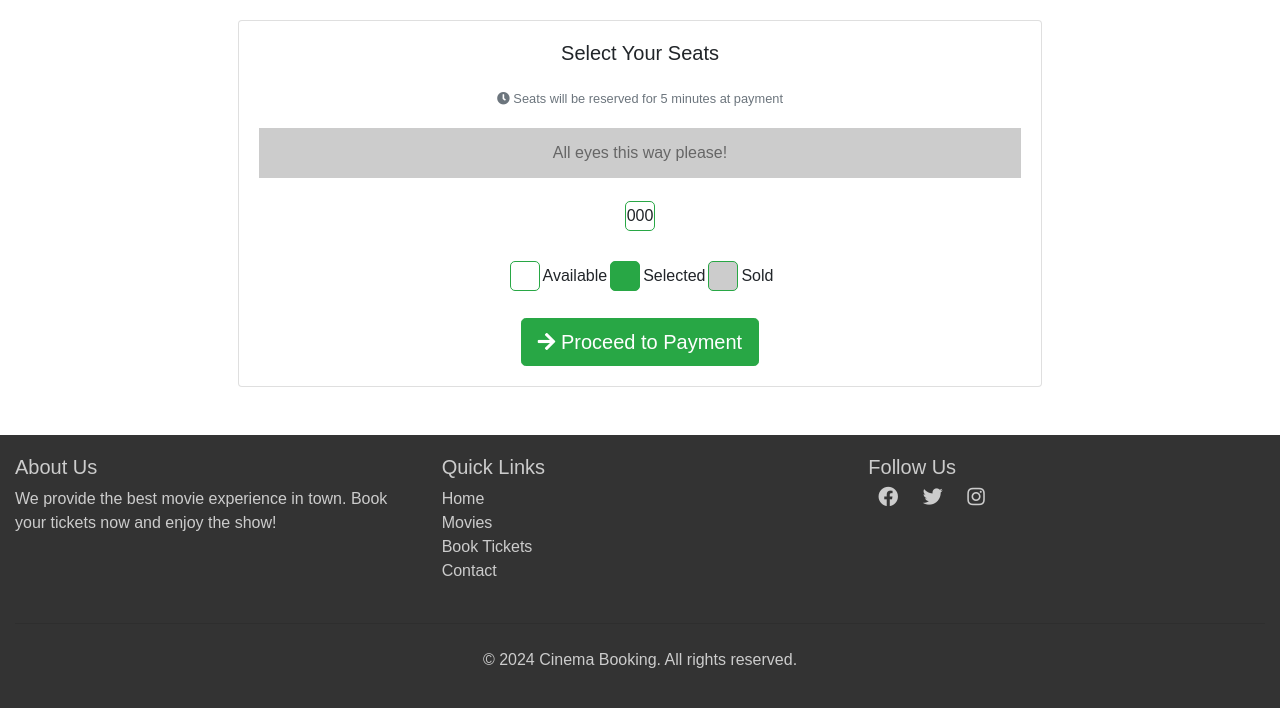
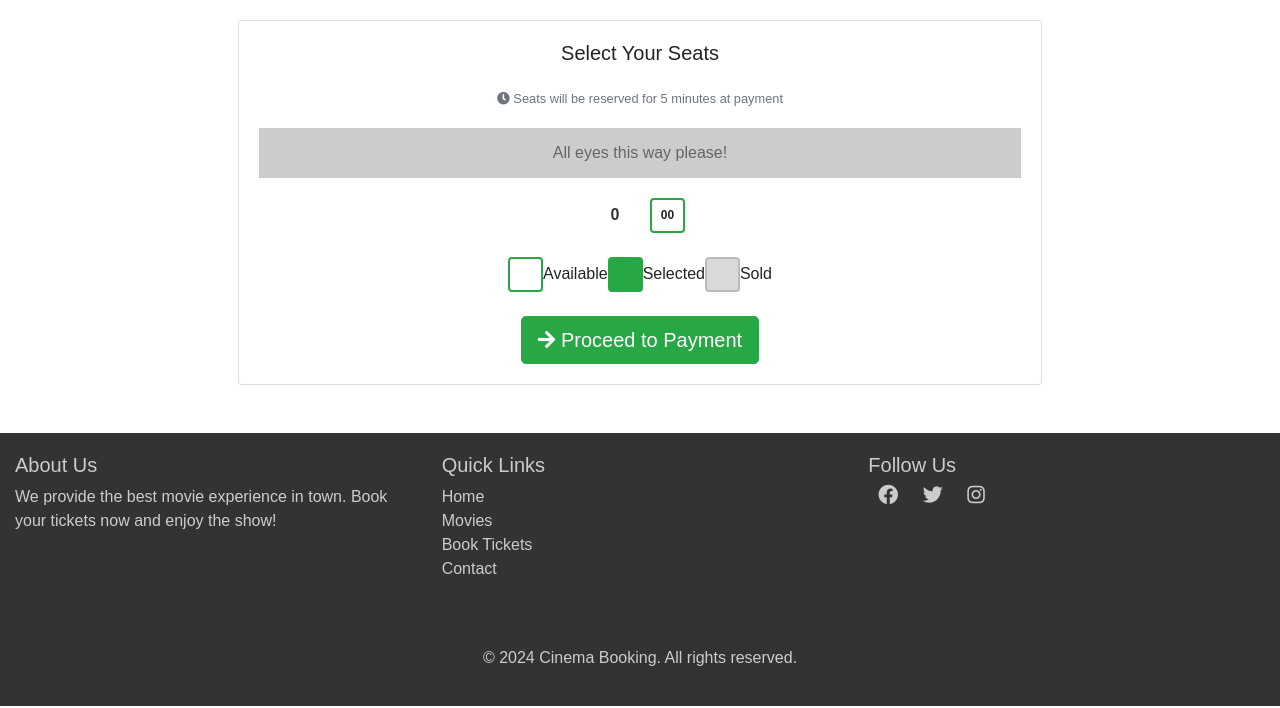
Before and after one commit to Lowrence-Devu/bookmyshow_clone, a Django app: page /movies/theater/1/seats/ in a window 1280 px wide. Shown: the part 229-937 px from the top of the page. Run offline with Django 5.2, Linux system fonts and the light colour scheme; a user stored in the database is signed in; tables that the repository leaves empty hold one stand-in row (values such as "Sample post"); data that the repository does not hold is empty; some libraries are stand-ins or nearby versions.

Commit message:
Feature: Reorganize seat layout to display by row (A, B, C...) with row labels - cinema-style grid

```diff
--- a/templates/movies/seat_selection.html
+++ b/templates/movies/seat_selection.html
@@ -44,8 +44,13 @@
 
           <form method="POST" action="{% url 'reserve_seats' theaters.id %}">
             {% csrf_token %}
-            <div class="d-flex justify-content-center flex-wrap mb-4">
-              {% for seat in seats %}
+            <div class="seats-layout mb-4">
+              {% regroup seats by seat_number|slice:":1" as seats_by_row %}
+              {% for row_letter, row_seats in seats_by_row %}
+              <div class="seat-row">
+                <div class="row-label">{{ row_letter }}</div>
+                <div class="row-seats">
+                  {% for seat in row_seats %}
                   <div class="seat {% if seat.is_booked %}sold{% endif %}">
                     {% if not seat.is_booked %}
                     <input
@@ -58,9 +63,16 @@
                     <label
                       for="seat-{{ seat.id }}"
                       class="w-100 h-100 d-flex align-items-center justify-content-center"
-                  >{{ seat.seat_number }}</label
+                      >{{ seat.seat_number|slice:"1:" }}</label
                     >
-                {% else %} {{ seat.seat_number }} {% endif %}
+                    {% else %}
+                    <div class="w-100 h-100 d-flex align-items-center justify-content-center">
+                      {{ seat.seat_number|slice:"1:" }}
+                    </div>
+                    {% endif %}
+                  </div>
+                  {% endfor %}
+                </div>
               </div>
               {% endfor %}
             </div>
@@ -97,29 +109,88 @@
   body {
     font-family: Arial, sans-serif;
   }
+
+  .seats-layout {
+    display: flex;
+    flex-direction: column;
+    align-items: center;
+    gap: 12px;
+  }
+
+  .seat-row {
+    display: flex;
+    align-items: center;
+    gap: 15px;
+  }
+
+  .row-label {
+    font-weight: bold;
+    font-size: 16px;
+    width: 40px;
+    text-align: center;
+    color: #333;
+  }
+
+  .row-seats {
+    display: flex;
+    gap: 5px;
+    flex-wrap: wrap;
+    justify-content: center;
+  }
+
   .seat {
-    width: 30px;
-    height: 30px;
-    border: 1px solid #28a745;
-    margin: 3px;
+    width: 35px;
+    height: 35px;
+    border: 2px solid #28a745;
+    background-color: white;
     text-align: center;
-    line-height: 30px;
+    line-height: 33px;
     cursor: pointer;
-    border-radius: 5px;
-    transition: background-color 0.3s, color 0.3s;
+    border-radius: 4px;
+    transition: all 0.3s ease;
+    font-weight: bold;
+    font-size: 12px;
+    display: flex;
+    align-items: center;
+    justify-content: center;
   }
-  .seat:hover {
+
+  .seat:hover:not(.sold) {
     background-color: #28a745;
     color: white;
+    transform: scale(1.1);
+    box-shadow: 0 2px 8px rgba(40, 167, 69, 0.3);
   }
+
+  .seat input[type="checkbox"]:checked + label {
+    background-color: #28a745;
+    color: white;
+    border-color: #28a745;
+  }
+
   .seat.selected {
     background-color: #28a745;
     color: white;
+    border-color: #28a745;
   }
+
   .seat.sold {
-    background-color: #ccc;
+    background-color: #d9d9d9;
+    color: #666;
     cursor: not-allowed;
+    border-color: #bbb;
   }
+
+  .seat label {
+    cursor: pointer;
+    width: 100%;
+    height: 100%;
+    margin: 0;
+    display: flex;
+    align-items: center;
+    justify-content: center;
+  }
+
   .screen {
     margin: 20px 0;
     background-color: #ccc;
@@ -128,22 +199,27 @@
     line-height: 50px;
     color: #666;
   }
+
   .footer {
     background-color: #333;
     color: #ccc;
     padding: 20px 0;
   }
+
   .footer a {
     color: #ccc;
     text-decoration: none;
   }
+
   .footer a:hover {
     text-decoration: underline;
   }
+
   .footer .col-md-2,
   .footer .col-md-3 {
     margin-bottom: 20px;
   }
+
   .footer .social-icons i {
     font-size: 20px;
     margin: 0 10px;
```
Lines whose indentation alone changed are shown as unchanged.
